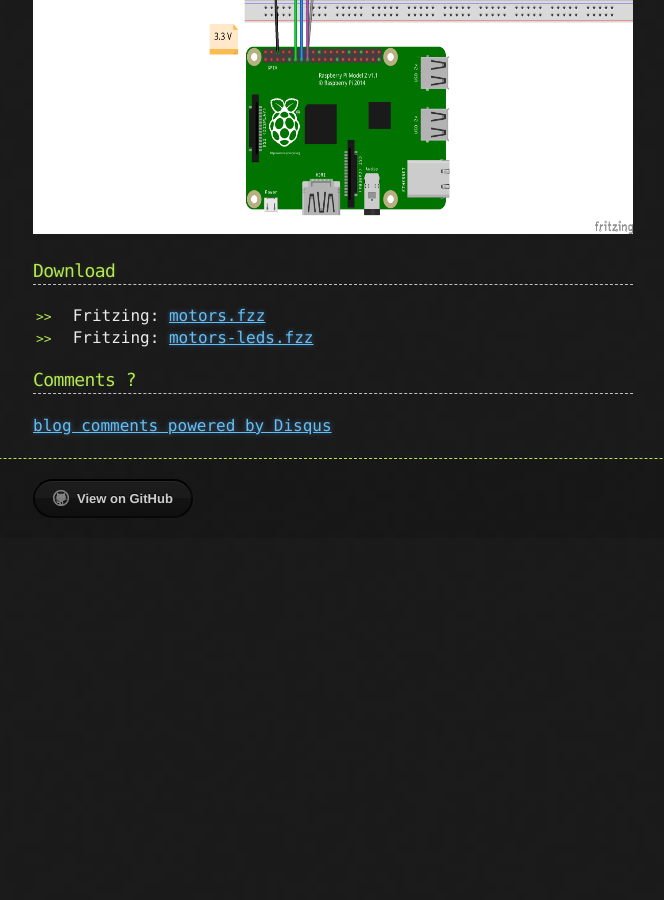
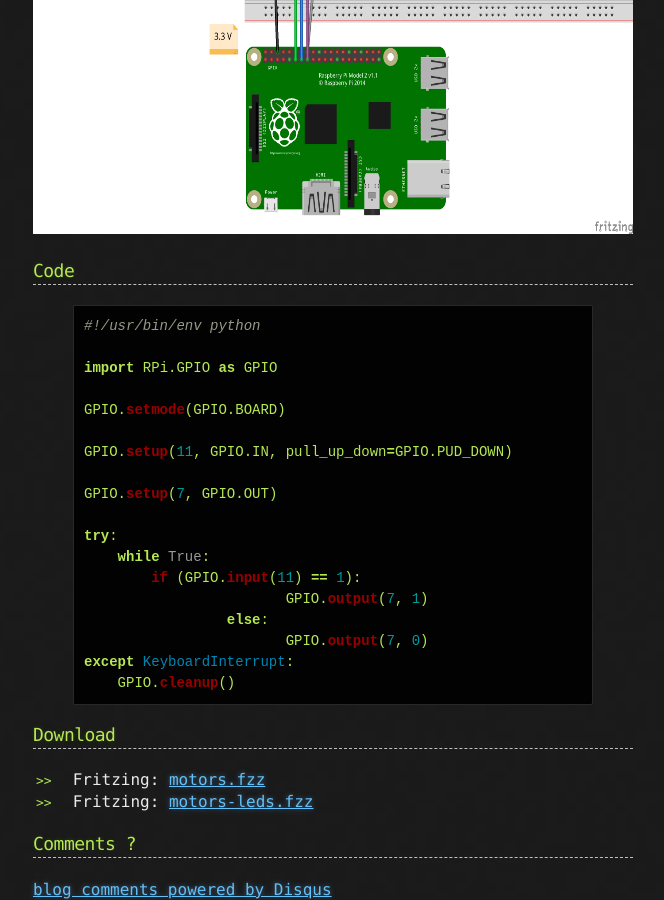
Before and after one commit to raspikuku/raspikuku.github.io, a Jekyll site: the page built from raspitut/robot/motors.md, in a window 1280 px wide and 900 px high, scrolled down 1326 px. Shown: the whole window, without its empty margins (307-971 px from the left). Built offline with Jekyll 4.4.1, drawn with Linux system fonts in a browser that asks for light colours; Markdown is read by kramdown in place of the engine named in the settings; comment, search, counter and statistics services are not loaded; before the commit the page ends 1904 px from its top, so only the background shows below that.

Commit message:
code test

```diff
--- a/raspitut/robot/motors.md
+++ b/raspitut/robot/motors.md
@@ -12,6 +12,29 @@ Motor connection and test.
 <img src="/images/fritzing/robot/motors_Steckplatine.svg" width="800" height="600" alt="bread board" />
 <img src="/images/fritzing/robot/motors_Steckplatine.png" width="800" height="600" alt="bread board" />
 
+### Code
+
+{% highlight python %}
+#!/usr/bin/env python
+
+import RPi.GPIO as GPIO
+
+GPIO.setmode(GPIO.BOARD)
+
+GPIO.setup(11, GPIO.IN, pull_up_down=GPIO.PUD_DOWN)
+
+GPIO.setup(7, GPIO.OUT)
+
+try:
+    while True:
+        if (GPIO.input(11) == 1):
+                        GPIO.output(7, 1)
+                 else:
+                        GPIO.output(7, 0)
+except KeyboardInterrupt:
+    GPIO.cleanup()
+{% endhighlight %}
+
 ### Download
 
 * Fritzing: [motors.fzz](/images/fritzing/robot/motors.fzz)
```
